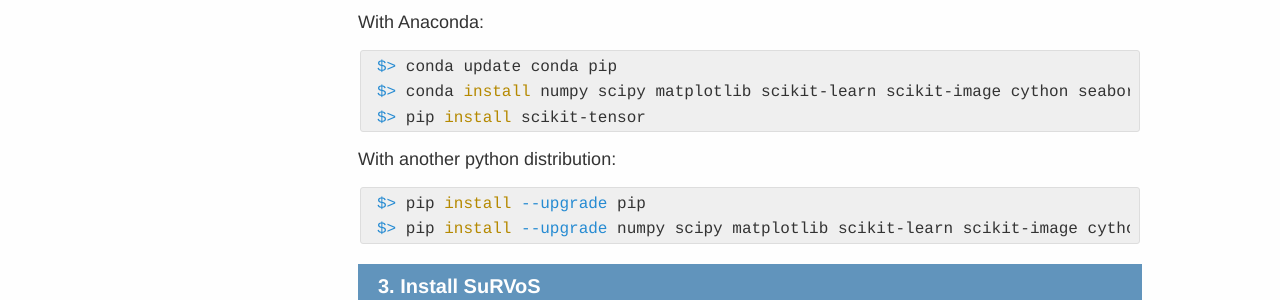
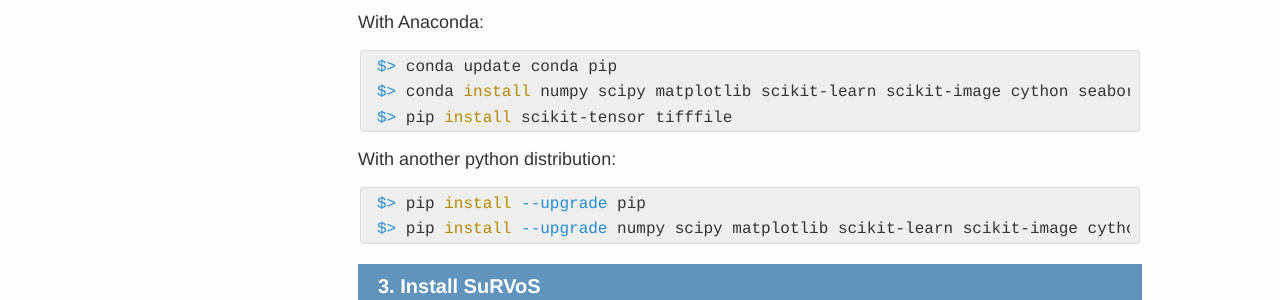
Before and after one commit to DiamondLightSource/SuRVoS, a Jekyll site: the page built from docs/installation.md, in a window 1280 px wide. Shown: the part 1183-1483 px from the top of the page. Built offline with Jekyll 4.4.1, drawn with Linux system fonts in a browser that asks for light colours.

Commit message:
Added GCC and TIFFFILE to documentation dependencies. closes #25, closes #24

````diff
--- a/docs/installation.md
+++ b/docs/installation.md
@@ -50,15 +50,15 @@
 
 ```bash
 $> conda update conda pip
-$> conda install numpy scipy matplotlib scikit-learn scikit-image cython seaborn networkx pyqt=4.11.4
-$> pip install scikit-tensor
+$> conda install numpy scipy matplotlib scikit-learn scikit-image cython seaborn networkx libgcc pyqt=4.11.4
+$> pip install scikit-tensor tifffile
 ```
 
 With another python distribution:
 
 ```bash
 $> pip install --upgrade pip
-$> pip install --upgrade numpy scipy matplotlib scikit-learn scikit-image cython seaborn networkx scikit-tensor
+$> pip install --upgrade numpy scipy matplotlib scikit-learn scikit-image cython seaborn networkx scikit-tensor tifffile
 ```
 
 ## 3. Install SuRVoS
````
